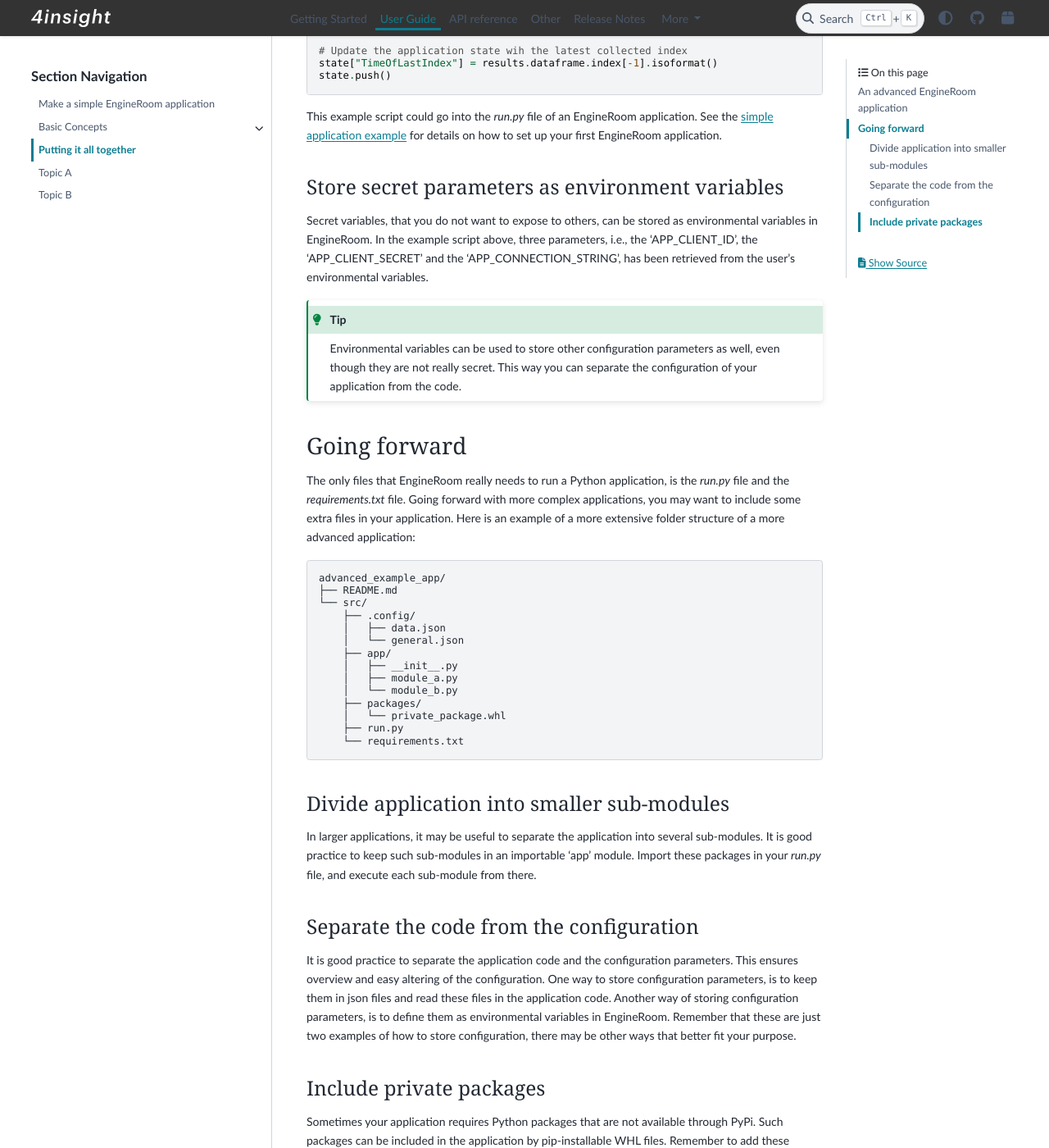
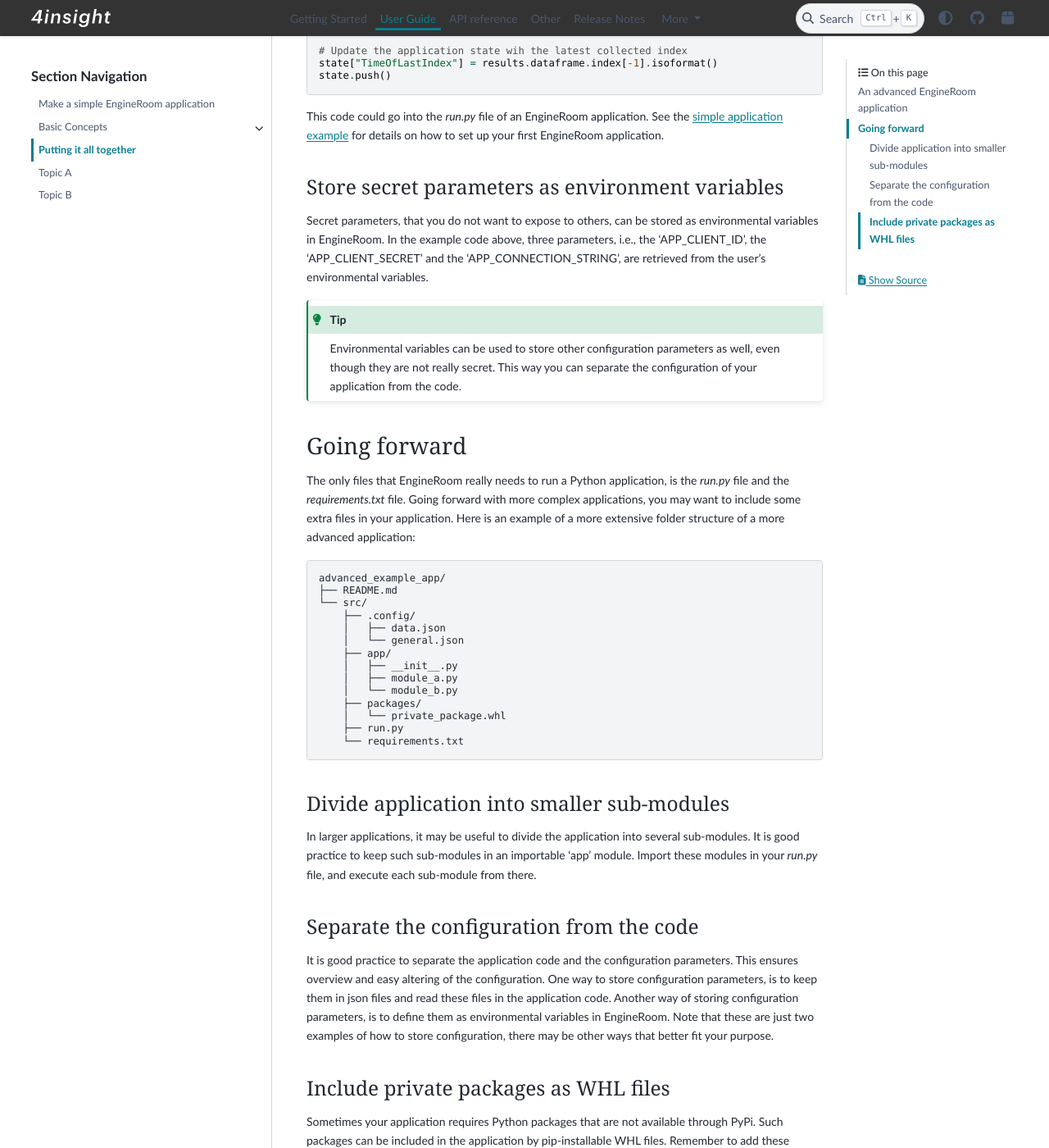
Before and after one commit to 4Subsea/fourinsight-engineroom-utils-python, a Sphinx documentation site: the page built from docs/user_guide/advanced_app.rst, in a window 1280 px wide and 1400 px high, scrolled down 1601 px. Shown: the whole window at 82% size. Built offline with Sphinx 7.4.7 and the PyData theme 0.15.4, drawn with Linux system fonts in a browser that asks for light colours.

Commit message:
some adjustments

```diff
--- a/docs/user_guide/advanced_app.rst
+++ b/docs/user_guide/advanced_app.rst
@@ -98,16 +98,16 @@ are stored in an Azure Storage Blob using the :class:`AzureBlobHandler`.
     state["TimeOfLastIndex"] = results.dataframe.index[-1].isoformat()
     state.push()
 
-This example script could go into the `run.py` file of an EngineRoom application.
+This code could go into the `run.py` file of an EngineRoom application.
 See the :ref:`simple application example<simple-application>` for details on how
 to set up your first EngineRoom application.
 
 Store secret parameters as environment variables
 ................................................
 
-Secret variables, that you do not want to expose to others, can be stored as environmental
-variables in EngineRoom. In the example script above, three parameters, i.e., the
-'APP_CLIENT_ID', the 'APP_CLIENT_SECRET' and the 'APP_CONNECTION_STRING', has been
+Secret parameters, that you do not want to expose to others, can be stored as environmental
+variables in EngineRoom. In the example code above, three parameters, i.e., the
+'APP_CLIENT_ID', the 'APP_CLIENT_SECRET' and the 'APP_CONNECTION_STRING', are
 retrieved from the user's environmental variables.
 
 .. tip::
@@ -142,23 +142,23 @@ a more extensive folder structure of a more advanced application:
 
 Divide application into smaller sub-modules
 ...........................................
-In larger applications, it may be useful to separate the application into several
+In larger applications, it may be useful to divide the application into several
 sub-modules. It is good practice to keep such sub-modules in an importable 'app'
-module. Import these packages in your `run.py` file, and execute each sub-module
+module. Import these modules in your `run.py` file, and execute each sub-module
 from there.
 
-Separate the code from the configuration
+Separate the configuration from the code
 ........................................
 It is good practice to separate the application code and the configuration parameters.
 This ensures overview and easy altering of the configuration. One way to store
 configuration parameters, is to keep them in json files and read these files in the
 application code. Another way of storing configuration parameters, is to define
-them as environmental variables in EngineRoom. Remember that these are just two
+them as environmental variables in EngineRoom. Note that these are just two
 examples of how to store configuration, there may be other ways that better fit
 your purpose.
 
-Include private packages
-........................
+Include private packages as WHL files
+.....................................
 Sometimes your application requires Python packages that are not available through
 PyPi. Such packages can be included in the application by pip-installable WHL files.
 Remember to add these packages to the `requirements.txt` file:
--- a/docs/user_guide/basic_concepts/data_source.rst
+++ b/docs/user_guide/basic_concepts/data_source.rst
@@ -5,7 +5,7 @@ Timeseries data (or other types of sequential data) are often most valueable whe
 they are considered in groups. Insight is usually found by investigating the relationship
 between different state variables of a system. An example could be measurements from
 a motion sensor; to be able to calcuate the tilt angle of the sensor, you would need
-access to acceleration and gyro measurements for all three axis of the sensor. Another
+to access acceleration and gyro measurements for all three axis of the sensor. Another
 example could be parameterized wave spectrum data, where the spectrum is only fully
 described when you have all parameters available.
 
--- a/docs/user_guide/basic_concepts/index.rst
+++ b/docs/user_guide/basic_concepts/index.rst
@@ -2,7 +2,10 @@
 
 Basic Concepts
 ==============
-These are some basic concepts.
+This section will introduce some basic concepts that may be useful to aid and speed-up
+Python app development in `4Insight EngineRoom`_.
+
+.. _4Insight EngineRoom: https://4insight.io/#/engineroom
 
 .. toctree::
    :maxdepth: 2
```
